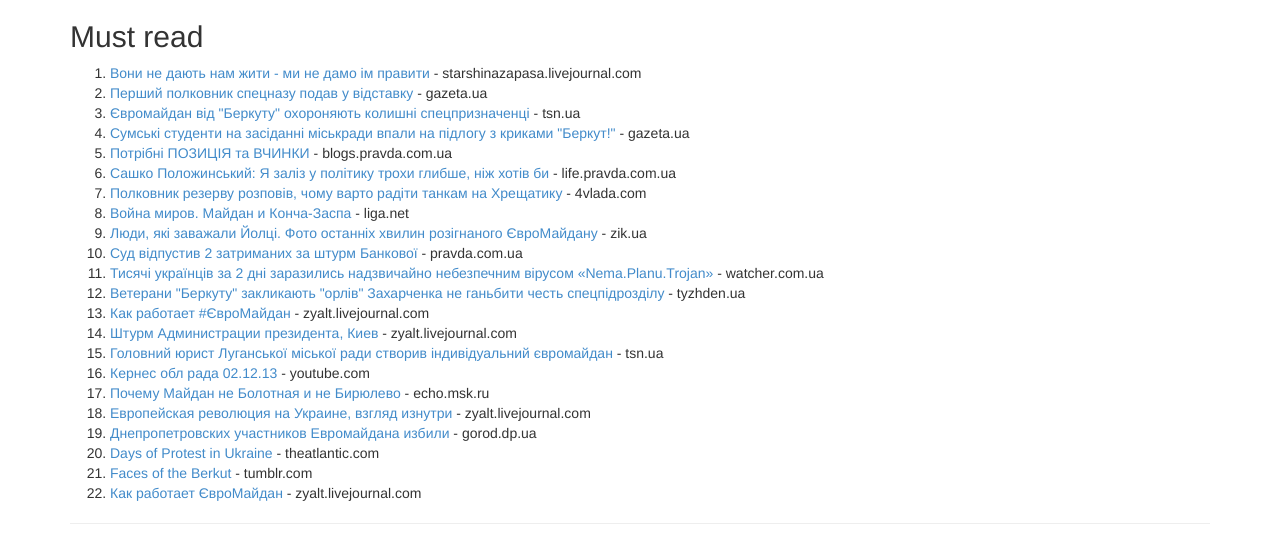
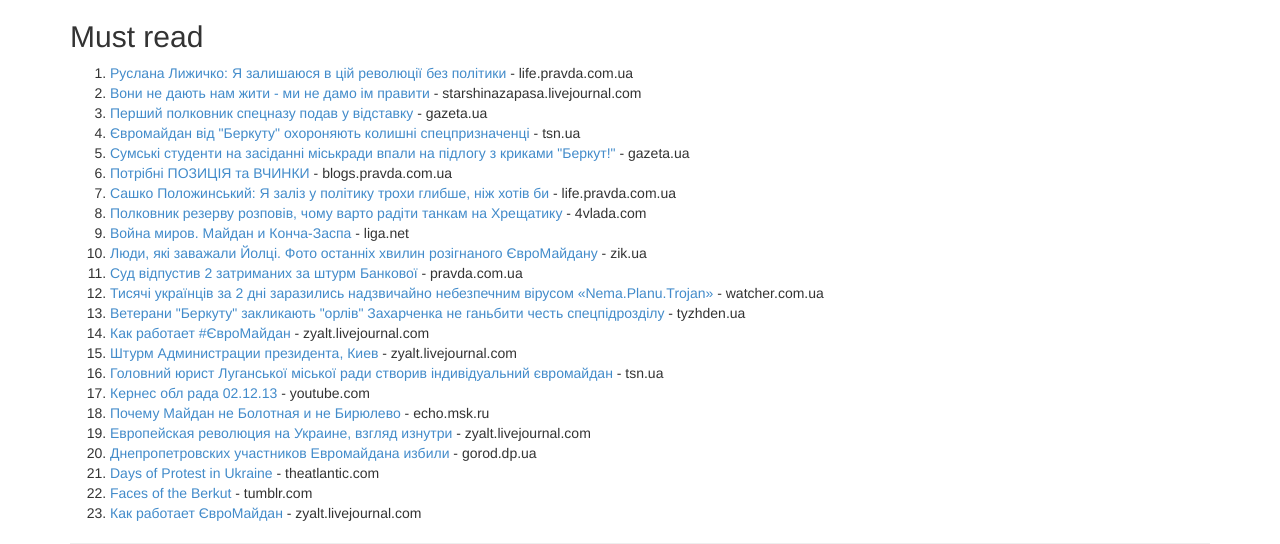
Before and after one commit to aleksey-tk/maidan, a Jekyll site: the page built from articles.html, in a window 1280 px wide, cut to the strip 300-844 px from the top of the page. Built offline with Jekyll 4.4.1, drawn with Linux system fonts in a browser that asks for light colours.

Commit message:
Updated articles.yml

```diff
--- a/_data/articles.yml
+++ b/_data/articles.yml
@@ -1,4 +1,7 @@
 
+- url: http://life.pravda.com.ua/person/2013/12/6/144286/
+  title: 'Руслана Лижичко: Я залишаюся в цій революції без політики'
+  domain: life.pravda.com.ua
 - url: http://starshinazapasa.livejournal.com/724641.html
   title: 'Вони не дають нам жити - ми не дамо iм правити'
   domain: starshinazapasa.livejournal.com
```
